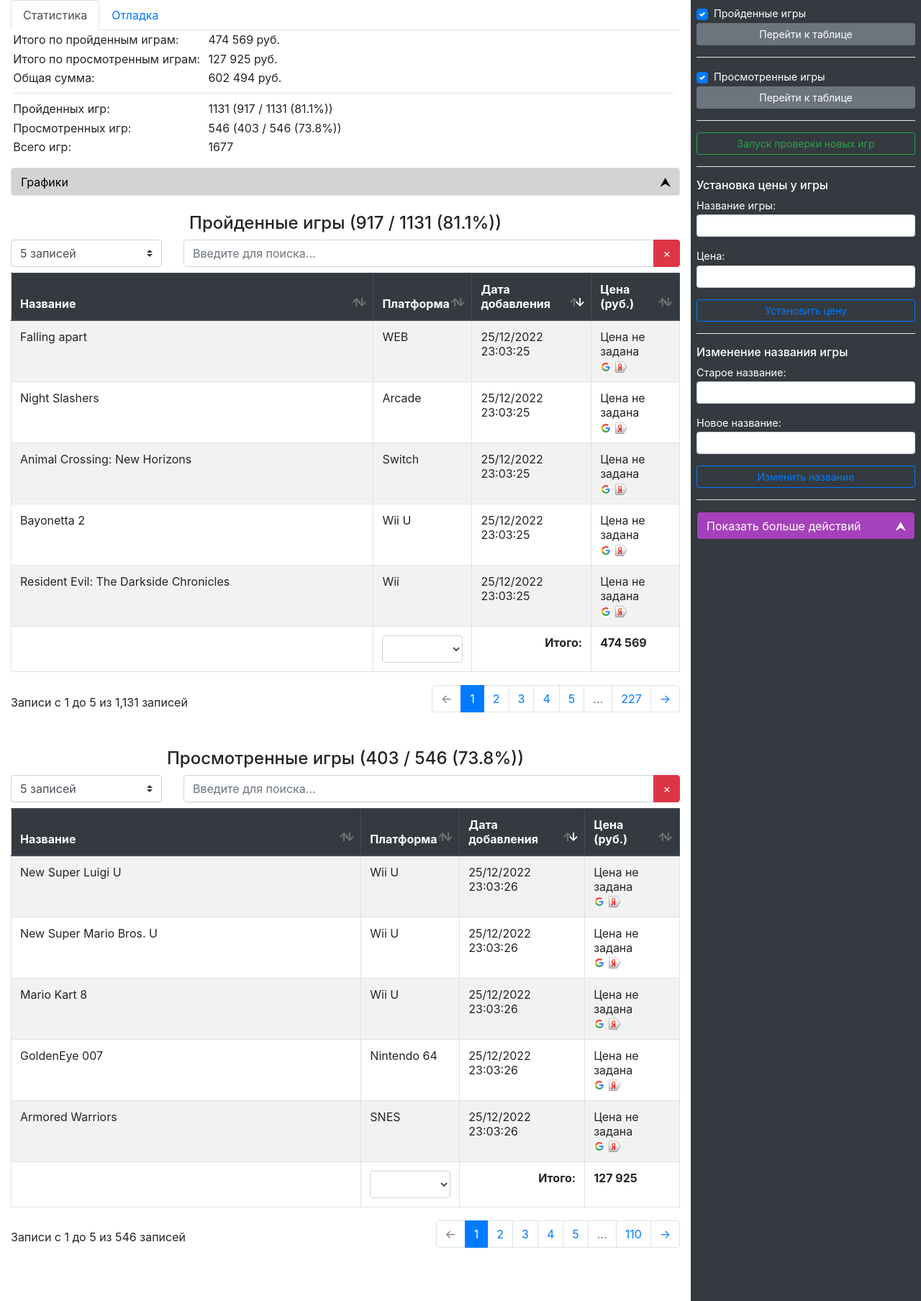
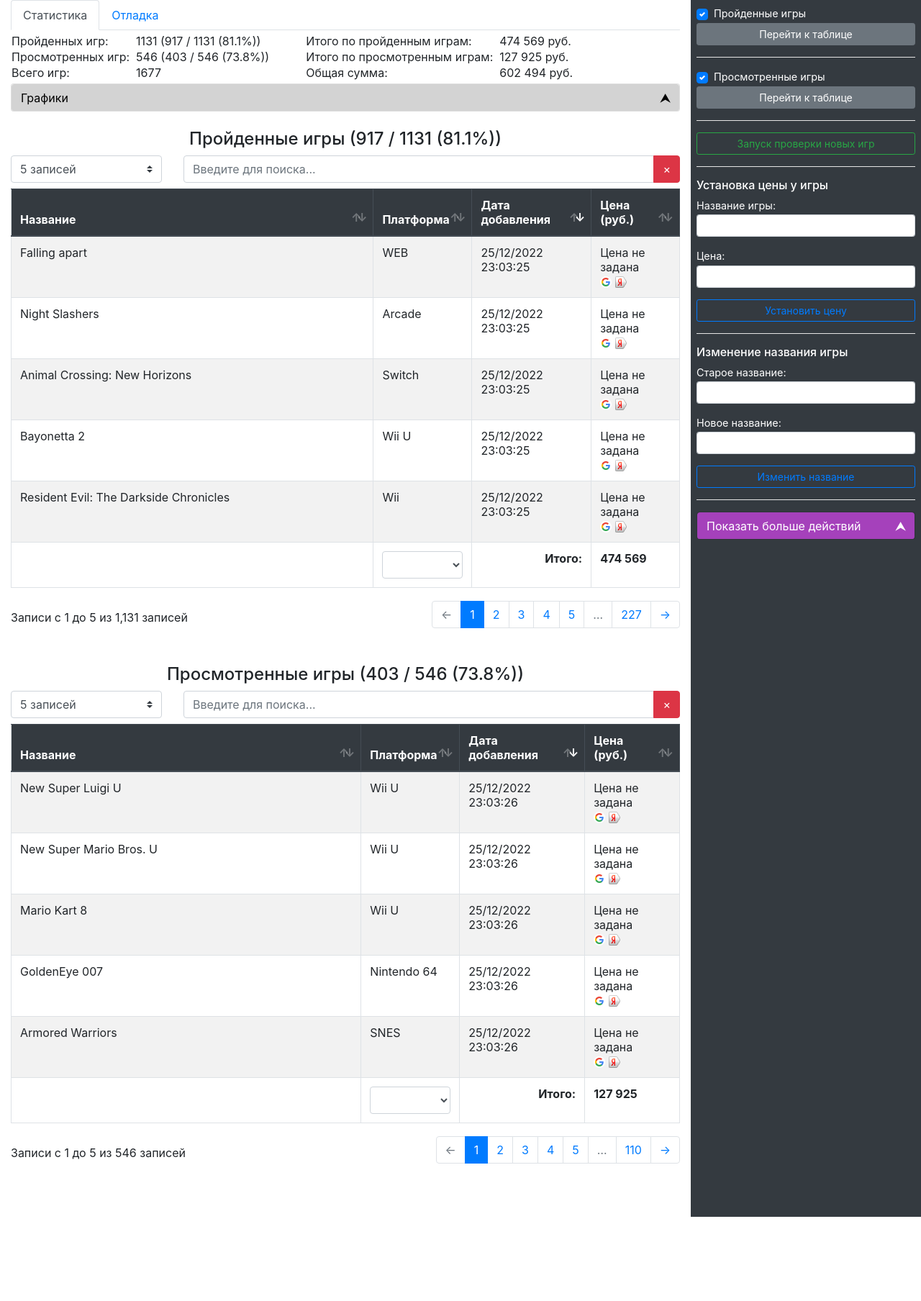
Before and after one commit to gil9red/price_of_games, a Flask app: page / in a window 1280 px wide. Shown: the whole page at 72% size. After the commit the page ends 1691 px from the top, so only its background shows below. Run offline with Flask 2, Linux system fonts and the light colour scheme; data comes from the database, SQL or seed files in the repository.

Commit message:
Обновлено UI. Уменьшена высота, занимаемая таблицами с статистикой

```diff
--- a/app_web/templates/index.html
+++ b/app_web/templates/index.html
@@ -17,22 +17,9 @@
     <!-- noty -->
     <script src="{{ url_for('static', filename='js/jquery.noty.packaged.min.js') }}"></script>
 
-    <script src="{{ url_for('static', filename='js/chartjs-4.1.1.min.js') }}"></script>
+    <script src="{{ url_for('static', filename='chartjs-4.1.1/chart.umd.js') }}"></script>
 
     <style>
-        .total_info_table td.field_name {
-            white-space: nowrap;
-            width: 20%;
-        }
-        .total_info_table td {
-            padding: 0.2rem;
-            padding-right: 0.5rem;
-        }
-        .total_info_table hr {
-            margin-top: 0.3rem;
-            margin-bottom: 0.3rem;
-        }
-
         .noselect {
           -webkit-touch-callout: none; /* iOS Safari */
             -webkit-user-select: none; /* Safari */
@@ -150,16 +137,30 @@
                 </nav>
                 <div class="tab-content" id="nav-tabContent">
                     <div class="tab-pane fade show active" id="nav-stats" role="tabpanel" aria-labelledby="nav-stats-tab">
-                        <table class="total_info_table table table-sm table-borderless">
-                            <tr><td class="field_name">Итого по пройденным играм:</td><td class="total_price_finished_games add_ccy"></td></tr>
-                            <tr><td class="field_name">Итого по просмотренным играм:</td><td class="total_price_finished_watched_games add_ccy"></td></tr>
-                            <tr><td class="field_name">Общая сумма:</td><td class="sum_total_price_games add_ccy"></td></tr>
-                            <tr><td colspan="2"><hr></td></tr>
-                            <tr><td class="field_name">Пройденных игр:</td><td class="number_finished_games"></td></tr>
-                            <tr><td class="field_name">Просмотренных игр:</td><td class="number_finished_watched_games"></td></tr>
-                            <tr><td class="field_name">Всего игр:</td><td class="sum_number_games"></td></tr>
+                        <table class="mt-1" style="table-layout: auto">
+                            <tr>
+                                <td class="pr-2">Пройденных игр:</td>
+                                <td class="number_finished_games"></td>
+                                <td class="pl-5"></td>
+                                <td class="pr-2">Итого по пройденным играм:</td>
+                                <td class="total_price_finished_games add_ccy"></td>
+                            </tr>
+                            <tr>
+                                <td class="pr-2">Просмотренных игр:</td>
+                                <td class="number_finished_watched_games"></td>
+                                <td></td>
+                                <td class="pr-2">Итого по просмотренным играм:</td>
+                                <td class="total_price_finished_watched_games add_ccy"></td>
+                            </tr>
+                            <tr>
+                                <td class="pr-2">Всего игр:</td>
+                                <td class="sum_number_games"></td>
+                                <td></td>
+                                <td class="pr-2">Общая сумма:</td>
+                                <td class="sum_total_price_games add_ccy"></td>
+                            </tr>
                         </table>
-                        <div id="charts" class="container-fluid p-0">
+                        <div id="charts" class="container-fluid p-0 mt-1">
                             <div class="accordion">
                                 <div class="card">
                                     <div class="card-header" id="charts_head">
@@ -193,11 +194,10 @@
                         </div>
                     </div>
                     <div class="tab-pane fade" id="nav-debug" role="tabpanel" aria-labelledby="nav-debug-tab">
-                        <table class="total_info_table table table-sm table-borderless">
-                            <tr><td class="field_name">Последняя проверка игр была:</td><td>{{ last_run_date }}</td></tr>
-                            <tr><td colspan="2"><hr></td></tr>
-                            <tr><td class="field_name">DB_FILE_NAME:</td><td>{{ DB_FILE_NAME }}</td></tr>
-                            <tr><td class="field_name">BACKUP_DIR_LIST:</td><td>
+                        <table class="mt-1" style="table-layout: auto">
+                            <tr><td class="pr-3">Последняя проверка игр была:</td><td>{{ last_run_date }}</td></tr>
+                            <tr><td class="pr-3">DB_FILE_NAME:</td><td>{{ DB_FILE_NAME }}</td></tr>
+                            <tr><td class="pr-3 align-top">BACKUP_DIR_LIST:</td><td>
                                 {% for path in BACKUP_DIR_LIST %}
                                     <div>{{ path }}</div>
                                 {% endfor %}
```
Also changed, not shown: app_web/static/chartjs-4.1.1/chart.umd.js (renamed from app_web/static/js/chartjs-4.1.1.min.js), 1 other file.
